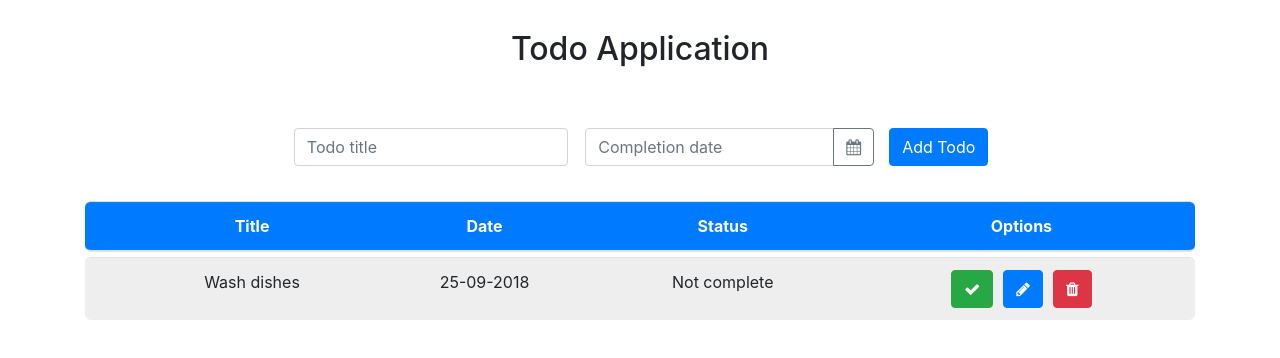
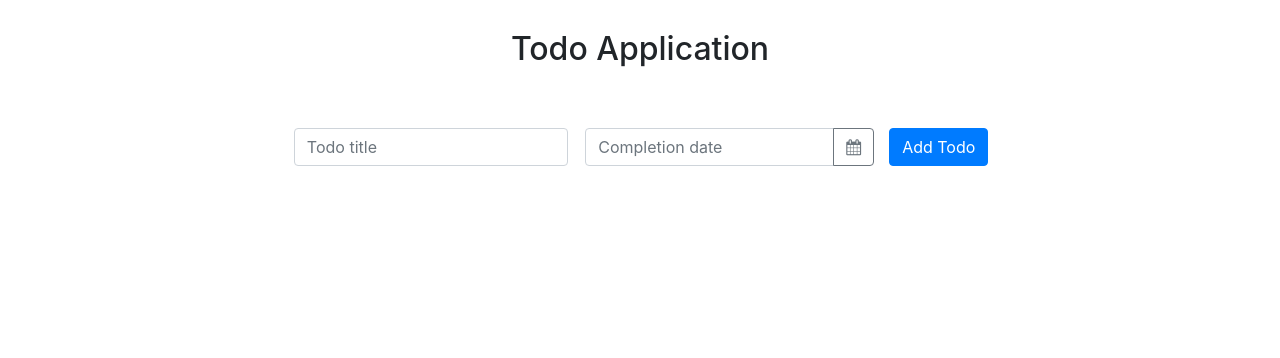
Before and after one commit to PrabeenSoreng/todo-app, an Angular app: page / in a window 1280 px wide. Shown: the top 358 px of the page. Built offline with nearby package versions, Linux system fonts and the light colour scheme.

Commit message:
finished adding and displaying todos

```diff
--- a/src/app/app.component.html
+++ b/src/app/app.component.html
@@ -6,12 +6,12 @@
         <form class="form-inline">
             <div class="form-row">
                 <div class="col-md-5">
-                    <input type="text" class="form-control" name="title" placeholder="Todo title" autocomplete="off">
+                    <input type="text" [(ngModel)]="newTodo.title" class="form-control" name="title" placeholder="Todo title" autocomplete="off">
                 </div>
                 <div class="col-md-5">
                     <div class="form-group">
                         <div class="input-group">
-                            <input class="form-control" placeholder="Completion date" name="dp" ngbDatepicker #d="ngbDatepicker" autocomplete="off">
+                            <input class="form-control" [(ngModel)]="newTodo.date" placeholder="Completion date" name="dp" ngbDatepicker #d="ngbDatepicker" autocomplete="off">
                             <div class="input-group-append">
                                 <button class="btn btn-outline-secondary calendar" (click)="d.toggle()" type="button"><i class="fa fa-calendar" aria-hidden="true"></i></button>
                             </div>
@@ -19,12 +19,12 @@
                     </div>
                 </div>
                 <div class="col-md-2">
-                    <button class="btn btn-primary">Add Todo</button>
+                    <button class="btn btn-primary" (click)="addTodo()">Add Todo</button>
                 </div>
             </div>
         </form>
     </div>
-    <table class="table">
+    <table class="table" *ngIf="todos.length > 0">
         <thead>
             <tr>
                 <th></th>
@@ -35,11 +35,12 @@
             </tr>
         </thead>
         <tbody>
-            <tr>
+            <tr *ngFor="let todo of todos">
                 <td></td>
-                <td>Wash dishes</td>
-                <td>25-09-2018</td>
-                <td>Not complete</td>
+                <td>{{todo.title}}</td>
+                <td>{{todo.date.year}}-{{todo.date.month}}-{{todo.date.day}}`</td>
+                <td *ngIf="!todo.complete">Not complete</td>
+                <td *ngIf="todo.complete">Complete</td>
                 <td class="icons">
                     <button class="btn btn-success">
                         <i class="fa fa-check"></i>
--- a/src/app/app.component.ts
+++ b/src/app/app.component.ts
@@ -1,8 +1,26 @@
 import { Component } from '@angular/core';
+import { Todo } from './class/todo';
+import { TodoDataService } from './services/todo-data.service';
 
 @Component({
   selector: 'app-root',
   templateUrl: './app.component.html',
   styleUrls: ['./app.component.css']
 })
-export class AppComponent {}
+export class AppComponent {
+  newTodo = new Todo();
+
+  constructor(private todoService: TodoDataService) {}
+
+  get todos() {
+    return this.todoService.getAllTodos();
+  }
+
+  addTodo() {
+    if(this.newTodo.title && this.newTodo.date) {
+      this.todoService.addTodo(this.newTodo);
+      this.newTodo.title = '';
+      this.newTodo.date = '';
+    }
+  }
+}
--- a/src/app/services/todo-data.service.ts
+++ b/src/app/services/todo-data.service.ts
@@ -10,9 +10,23 @@ export class TodoDataService {
 
   constructor() { }
 
+  addTodo(todo: Todo) {
+    if(!todo.id) {
+      todo.id = ++this.lastId;
+    }
+    const todos = this.getAllTodos();
+    todos.push(todo);
+    this.setTodo(todos);
+    return this;
+  }
+
   getAllTodos(): Todo[] {
     const storageItem = JSON.parse(window.localStorage.getItem('app-todos'));
     if(storageItem === null) return [];
     else return storageItem.todos;
   }
+
+  setTodo(todos: Todo[]) {
+    window.localStorage.setItem('app-todos', JSON.stringify({todos: todos}));
+  }
 }
```
